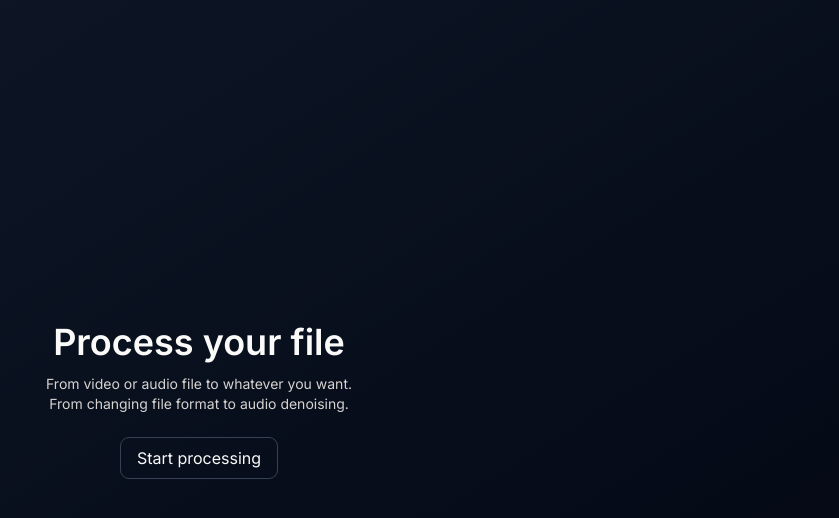
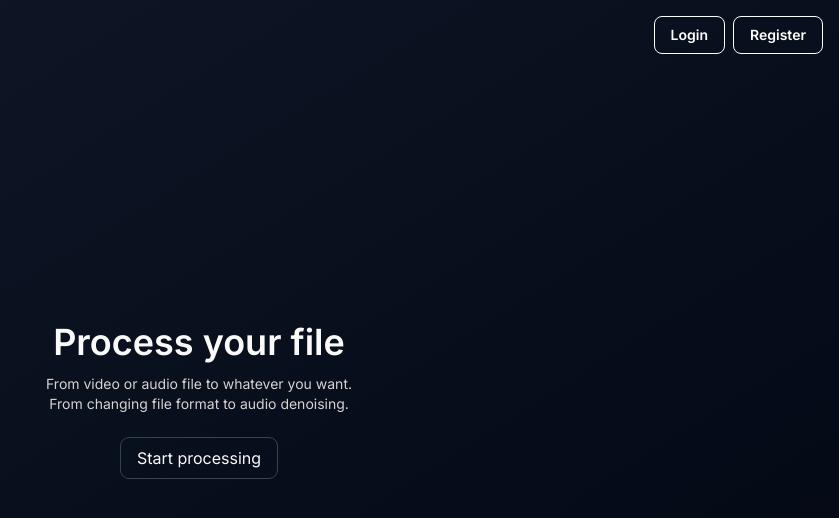
Before and after one commit to procorneliu/file-processing-app, a React (Vite) app in the folder client/: page / in a window 1280 px wide. Shown: the top 518 px of the page, without its empty margins (441-1280 px from the left). Built offline with nearby package versions, Linux system fonts and the light colour scheme.

Commit message:
added login and register buttons

```diff
--- /dev/null
+++ b/client/src/components/AuthButton.tsx
@@ -0,0 +1,33 @@
+import { useAuth } from '../contexts/AuthContext';
+import Button from '../ui/Button';
+
+function AuthButton() {
+  const { user, isAuthenticated, isLoading } = useAuth();
+
+  if (isLoading) {
+    return (
+      <div className="text-sm text-stone-400">Loading...</div>
+    );
+  }
+
+  if (isAuthenticated && user) {
+    return (
+      <div className="text-sm text-stone-50">
+        {user.email}
+      </div>
+    );
+  }
+
+  return (
+    <div className="flex gap-2">
+      <Button action={() => console.log('Login clicked')}>
+        Login
+      </Button>
+      <Button action={() => console.log('Register clicked')}>
+        Register
+      </Button>
+    </div>
+  );
+}
+
+export default AuthButton;
--- /dev/null
+++ b/client/src/contexts/AuthContext.tsx
@@ -0,0 +1,46 @@
+/* eslint-disable react-refresh/only-export-components */
+import { createContext, useContext, useState } from 'react';
+import type { Dispatch, ReactNode, SetStateAction } from 'react';
+
+type User = {
+  email: string;
+} | null;
+
+type AuthContextType = {
+  user: User;
+  setUser: Dispatch<SetStateAction<User>>;
+  isAuthenticated: boolean;
+};
+
+const AuthContext = createContext<AuthContextType>({
+  user: null,
+  setUser: () => {},
+  isAuthenticated: false,
+});
+
+function AuthProvider({ children }: { children: ReactNode }) {
+  const [user, setUser] = useState<User>(null);
+
+  const isAuthenticated = user !== null;
+
+  return (
+    <AuthContext.Provider
+      value={{
+        user,
+        setUser,
+        isAuthenticated,
+      }}
+    >
+      {children}
+    </AuthContext.Provider>
+  );
+}
+
+function useAuth() {
+  const context = useContext(AuthContext);
+  if (context === undefined)
+    throw new Error('AuthContext was used outside AuthProvider');
+  return context;
+}
+
+export { AuthProvider, useAuth };
--- a/client/src/pages/Home.tsx
+++ b/client/src/pages/Home.tsx
@@ -1,8 +1,12 @@
 import ButtonLink from '../ui/ButtonLink';
+import AuthButton from '../components/AuthButton';
 
 function Home() {
   return (
-    <main className="h-screen w-screen bg-linear-to-br from-gray-900 to-gray-950">
+    <main className="relative h-screen w-screen bg-linear-to-br from-gray-900 to-gray-950">
+      <div className="absolute right-4 top-4 z-10">
+        <AuthButton />
+      </div>
       <div className="flex h-full flex-col items-center justify-center space-y-3 text-center text-stone-50">
         <h1 className="text-4xl font-semibold">Process your file</h1>
         <p className="w-80 pb-3 text-sm text-stone-300">
--- a/client/src/ui/MainContainer.tsx
+++ b/client/src/ui/MainContainer.tsx
@@ -1,8 +1,12 @@
 import type React from 'react';
+import AuthButton from '../components/AuthButton';
 
 function MainContainer({ children }: { children: React.ReactNode }) {
   return (
-    <main className="flex h-screen w-screen items-start justify-center overflow-scroll bg-linear-to-br from-gray-900 to-gray-950 pb-10">
+    <main className="relative flex h-screen w-screen items-start justify-center overflow-scroll bg-linear-to-br from-gray-900 to-gray-950 pb-10">
+      <div className="absolute right-4 top-4 z-10">
+        <AuthButton />
+      </div>
       {children}
     </main>
   );
```
Also changed, not shown: client/src/App.tsx (+8 -5 lines).
